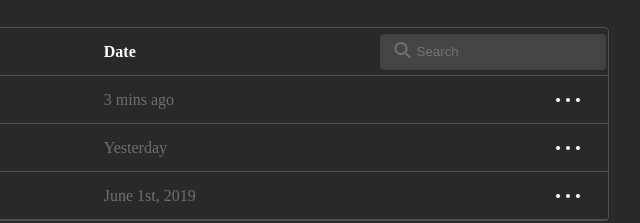
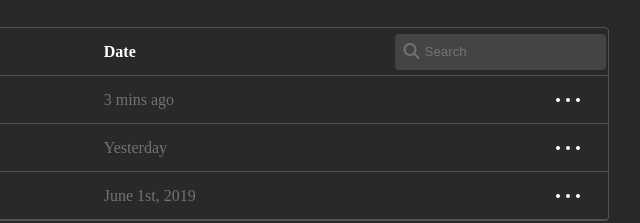
Before and after one commit to katary9/Homework-3, a plain HTML site: page index.html in a window 1280 px wide. Shown: the part 574-797 px from the top of the page, 233-873 px from the left. Drawn offline with Linux system fonts and the light colour scheme.

Commit message:
fix form search

```diff
--- a/css/styles.css
+++ b/css/styles.css
@@ -67,10 +67,12 @@ th,td {
 td:nth-child(3) {
     text-align: right;
 }
+
 .color {
   color: #727272;
 }
-.triangle {
+
+.triangle {        /* создание треугольника:*/
   display: block;
   width: 0;
   height: 0;
@@ -81,12 +83,12 @@ td:nth-child(3) {
   left: 47px;
   bottom: 10px;
 }
-/* создание треугольника:*/
+
 th:first-child {
   padding-bottom: 7px;
 }
-/* создание круга:*/
-.circle {
+
+.circle {           /* создание круга:*/
     width: 4px;
     height: 4px;
     border-radius: 50%;
@@ -119,10 +121,10 @@ th:first-child {
   font-size: 15x;
   margin-right: 14px;
   margin-left: 7px;
+}
 
-}
  form {
-    padding-left: 15px;
+
     width: 80%;
     height: 36px;
     float: right;
@@ -131,10 +133,23 @@ th:first-child {
     margin-right: 2px;
     color: #727272;
 }
- input {
+ input.searchtext {
     border: none;
     background: none;
-    padding-top: 10px;
+
+    position: relative;
+    padding: 0px;
+    left: 0px;
+    width: 223px;
+    height: 36px;
+    text-indent: 30px;
+
+}
+.icon {
+ position: relative;
+ left: 60px;
+ top: 9px;
+ color: #727272;
 }
   th:last-child {
     padding: 0px;
--- a/index.html
+++ b/index.html
@@ -32,7 +32,8 @@
     </table>
     <table>
         <tr>
-            <th><span class="minus"><i class="fas fa-minus-square"></i></span>Name<span class="triangle styles"></span></th>
+            <th><span class="minus"><i class="fas fa-minus-square"></i></span>Name<span class="triangle styles"></span>
+            </th>
             <th>Date</th>
             <th></th>
         </tr>
@@ -56,8 +57,8 @@
         <tr>
             <th>Name<span class="triangle"></span></th>
             <th>Date</th>
-            <th><form class="search" action="/search/"><i class="fas fa-search"></i>
-                <input type="text" name="search" placeholder="Search"></form>
+            <th><form class="search" action="/search/">
+                <input class="searchtext" type="text" name="search" placeholder="Search"></form><span class="icon"><i class="fas fa-search"></i></i></span>
             </th>
         </tr>
         <tr>
```
